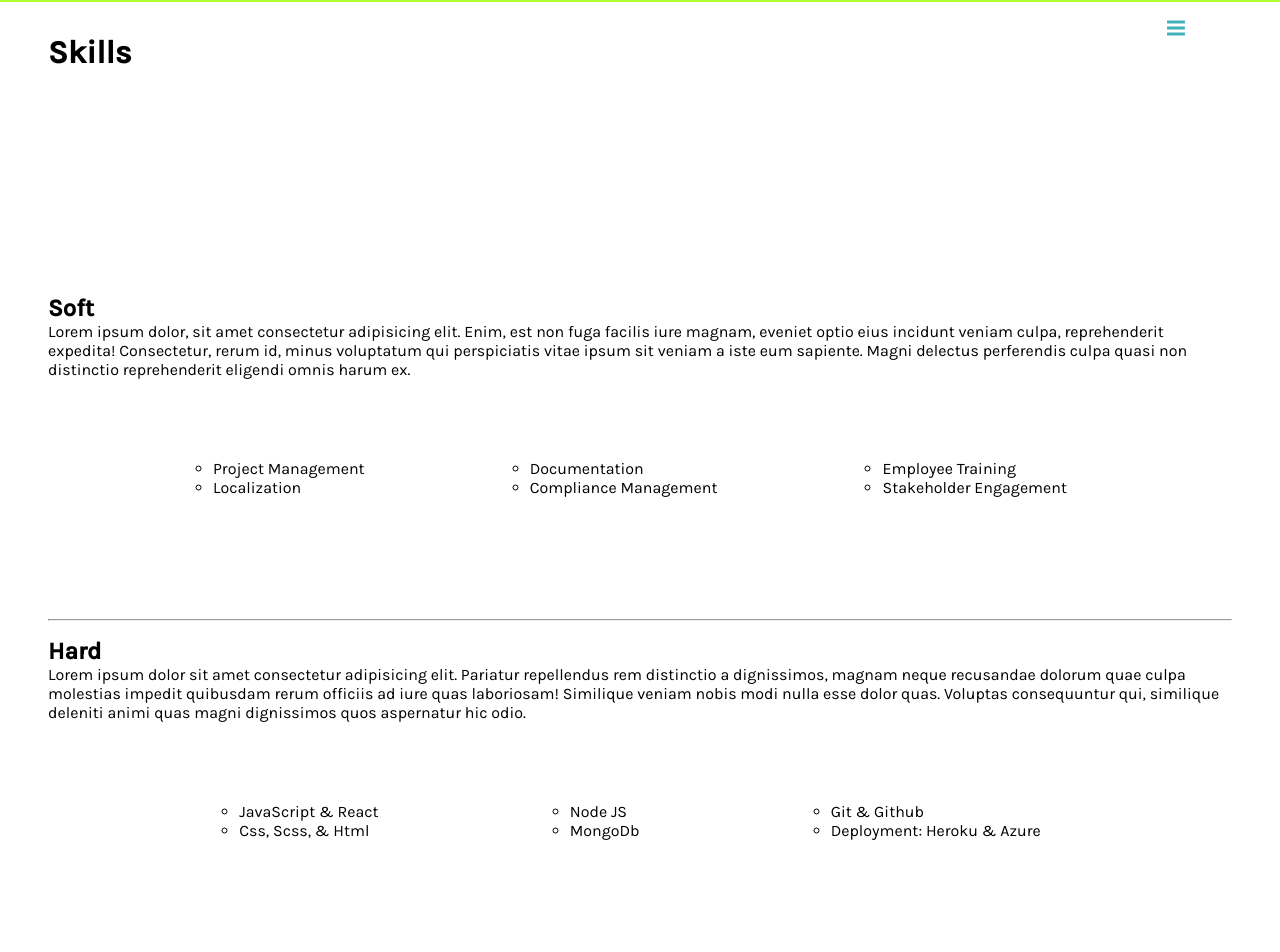
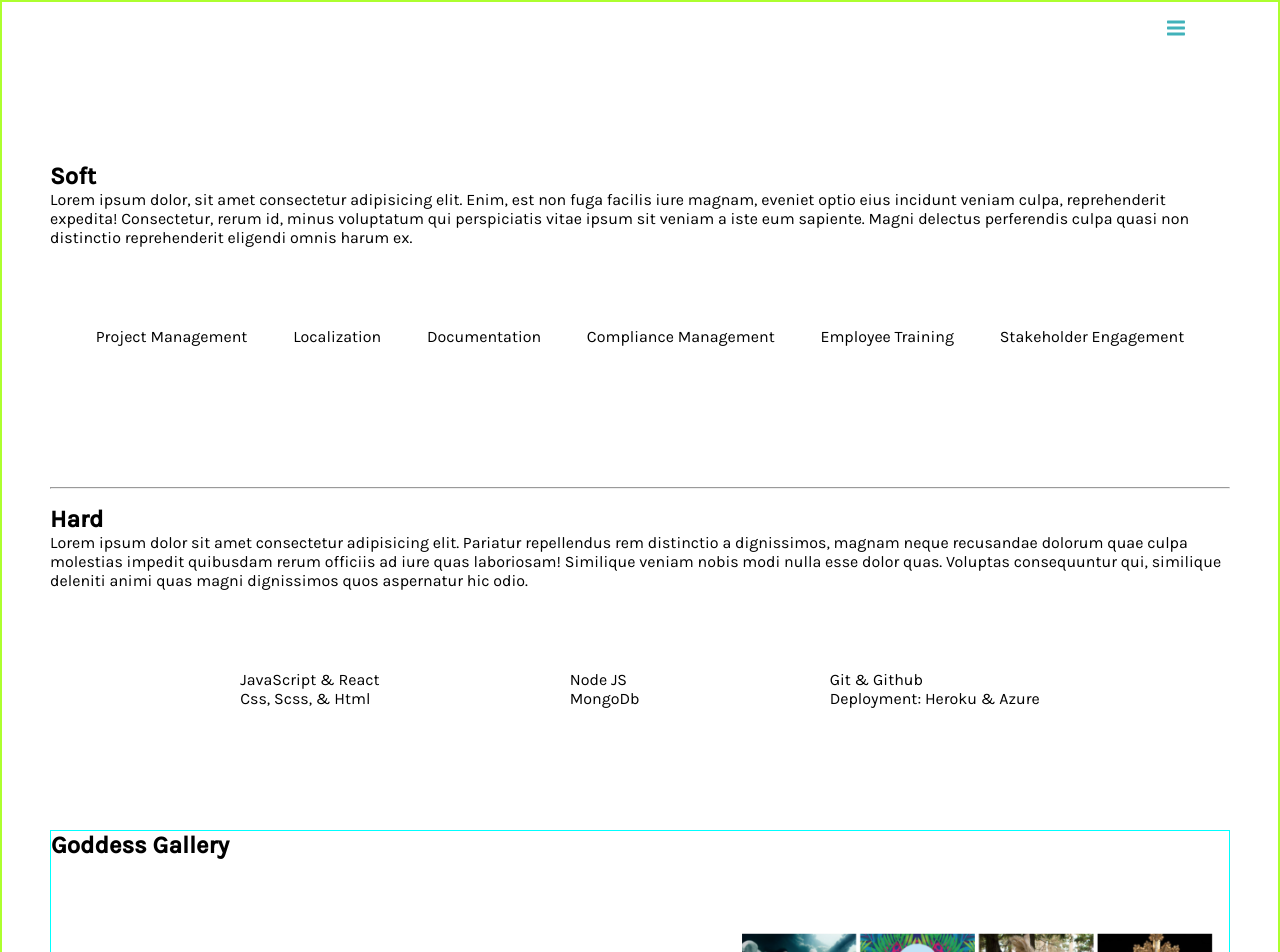
Before and after one commit to HWBarrows/portfolio, a React (Create React App) app: page /skills in a window 1280 px wide. Shown: the top 952 px of the page. Built offline with nearby package versions, Linux system fonts and the light colour scheme.

Commit message:
more response

```diff
--- a/src/components/App.jsx
+++ b/src/components/App.jsx
@@ -6,11 +6,11 @@ import NavBar from './navBar/NavBar.jsx'
 
 export default function App (){
     return (
-        <dir className="appWrapper">
+         <dir className="appWrapper">
             <div className='happyAppy'>
                 <NavBar/>
                 <MyRoutes/>
             </div>
-        </dir>
+         </dir>
     )
 }
--- a/src/components/App.scss
+++ b/src/components/App.scss
@@ -2,6 +2,7 @@
     margin: 0;
     padding: 0;
     font-family: 'Karla', sans-serif;
+
 
     // $hbpink:#CD6479;
     // $hbaqua: #41B2BA;
@@ -22,18 +23,23 @@
 .appWrapper{
     display: flex;
     justify-content: center;
+
 }
 
+body {
+    max-width: 1600px;
+}
 .happyAppy {
-    max-width: 1600px;
-    min-width: 100%;
     border:2px solid greenyellow;
     position: relative;
+    display: grid;
+    grid-template-columns: 1fr;
+
 }
 
-// @media screen and (min-width:400px){
-//     .happyAppy {
-//         width: 100%;
-//     }
+@media screen and (max-width:600px){
+    body {
+        width: 100%;
+    }
 
-// }
+}
--- a/src/components/computerThings/Computer.scss
+++ b/src/components/computerThings/Computer.scss
@@ -31,6 +31,7 @@
     margin-top: 5em;
     margin-bottom: 5em;
     display: flex;
+    flex-wrap: wrap;
     justify-content: space-evenly;
         ul {
             // display: inline-block;
@@ -42,7 +43,7 @@
 }
 
 .projectWrapper {
-    //border: 1px solid aqua;
+    border: 1px solid aqua;
     background-color: white;
     display: flex;
     flex-direction: column;
--- a/src/components/computerThings/ComputerThings.jsx
+++ b/src/components/computerThings/ComputerThings.jsx
@@ -3,27 +3,27 @@ import './Computer.scss'
 export default function ComputerThings() {
     return(
         <div className="computerWrapper">
-            <div className='stickyTitle'>
+            {/* <div className='stickyTitle'>
              <h1>Skills</h1>
-            </div>
+            </div> */}
                 <div className='social'>
                     <h2>Soft</h2>
                     <p>Lorem ipsum dolor, sit amet consectetur adipisicing elit. Enim, est non fuga facilis iure magnam, eveniet optio eius incidunt veniam culpa, reprehenderit expedita! Consectetur, rerum id, minus voluptatum qui perspiciatis vitae ipsum sit veniam a iste eum sapiente. Magni delectus perferendis culpa quasi non distinctio reprehenderit eligendi omnis harum ex.</p>
 
                     <div className='listWrapper'>
-                        <ul>
-                            <li>Project Management</li>
-                            <li>Localization</li>
-                        </ul>
-                        <ul>
-                            <li>Documentation</li>
-                            <li>Compliance Management</li>
-                        </ul>
 
-                        <ul>
-                            <li>Employee Training </li>
-                            <li>Stakeholder Engagement</li>
-                        </ul>
+                            <div>Project Management</div>
+                            <div>Localization</div>
+
+
+                            <div>Documentation</div>
+                            <div>Compliance Management</div>
+
+
+
+                            <div>Employee Training </div>
+                            <div>Stakeholder Engagement</div>
+
 
                     </div>
 
@@ -34,17 +34,17 @@ export default function ComputerThings() {
                     <p>Lorem ipsum dolor sit amet consectetur adipisicing elit. Pariatur repellendus rem distinctio a dignissimos, magnam neque recusandae dolorum quae culpa molestias impedit quibusdam rerum officiis ad iure quas laboriosam! Similique veniam nobis modi nulla esse dolor quas. Voluptas consequuntur qui, similique deleniti animi quas magni dignissimos quos aspernatur hic odio.</p>
                     <div className='listWrapper'>
                         <ul>
-                            <li>JavaScript & React</li>
-                            <li>Css, Scss, & Html</li>
+                            <div>JavaScript & React</div>
+                            <div>Css, Scss, & Html</div>
                         </ul>
                         <ul>
-                            <li>Node JS</li>
-                            <li>MongoDb </li>
+                            <div>Node JS</div>
+                            <div>MongoDb </div>
                         </ul>
 
                         <ul>
-                            <li> Git & Github</li>
-                            <li>Deployment: Heroku & Azure</li>
+                            <div> Git & Github</div>
+                            <div>Deployment: Heroku & Azure</div>
                         </ul>
 
                     </div>
--- a/src/components/home/HomePage.scss
+++ b/src/components/home/HomePage.scss
@@ -3,6 +3,7 @@
     width: 100%;
     display: flex;
     justify-content: center;
+    // scroll-behavior: smooth;
 }
 
 .skillsWrapper {
@@ -32,9 +33,11 @@
 }
 
 .prettyWords{
+    // border: 1px solid fuchsia;
     margin-top: 20vh;
     height: 50vh;
     width: 25%;
+    margin-left: 5px;
     box-sizing: border-box;
     background-image: url('../../assets/softerEdge.png');
     background-size: contain;
```
Also changed, not shown: src/assets/centerImage.png (added).
